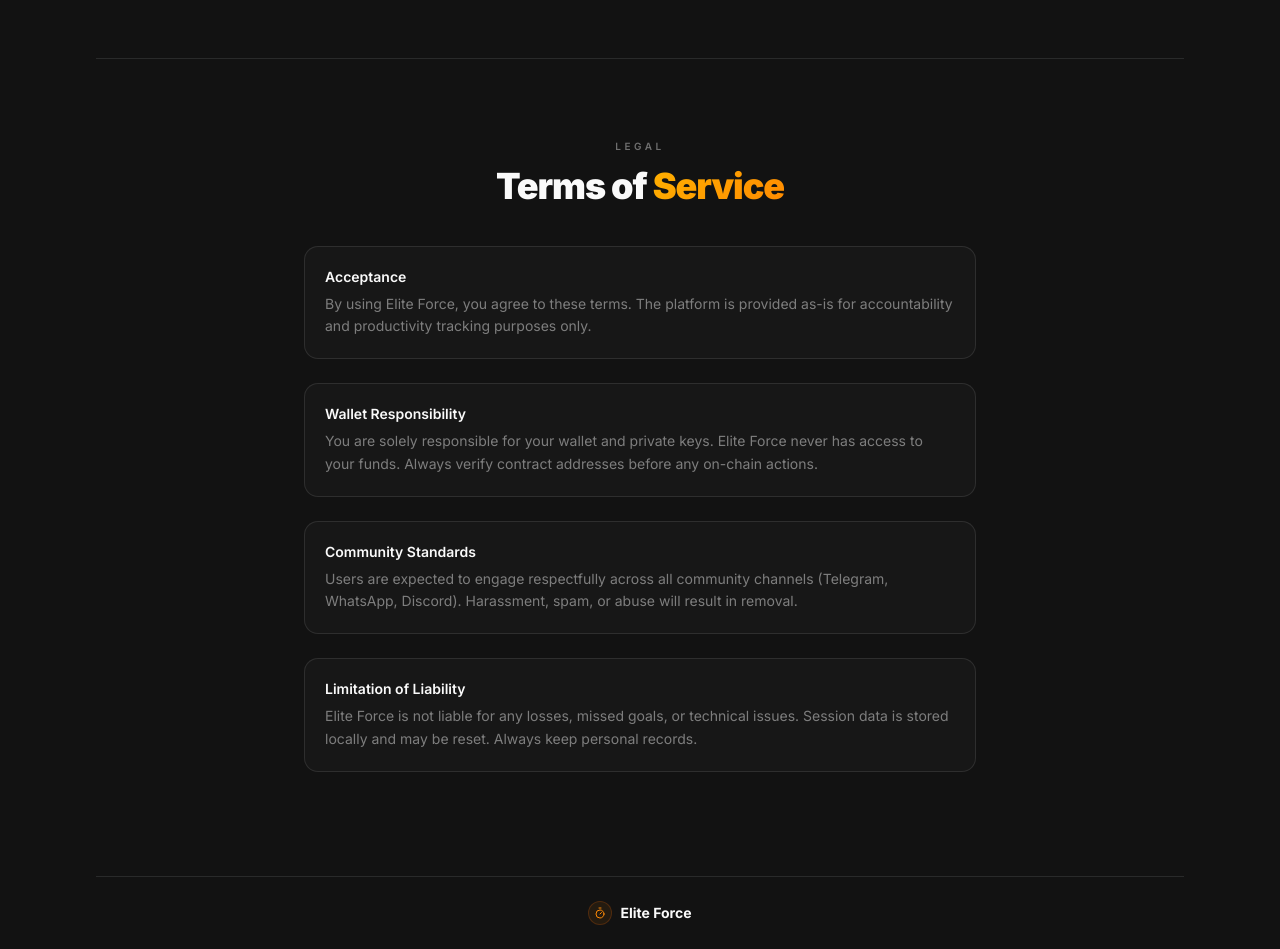
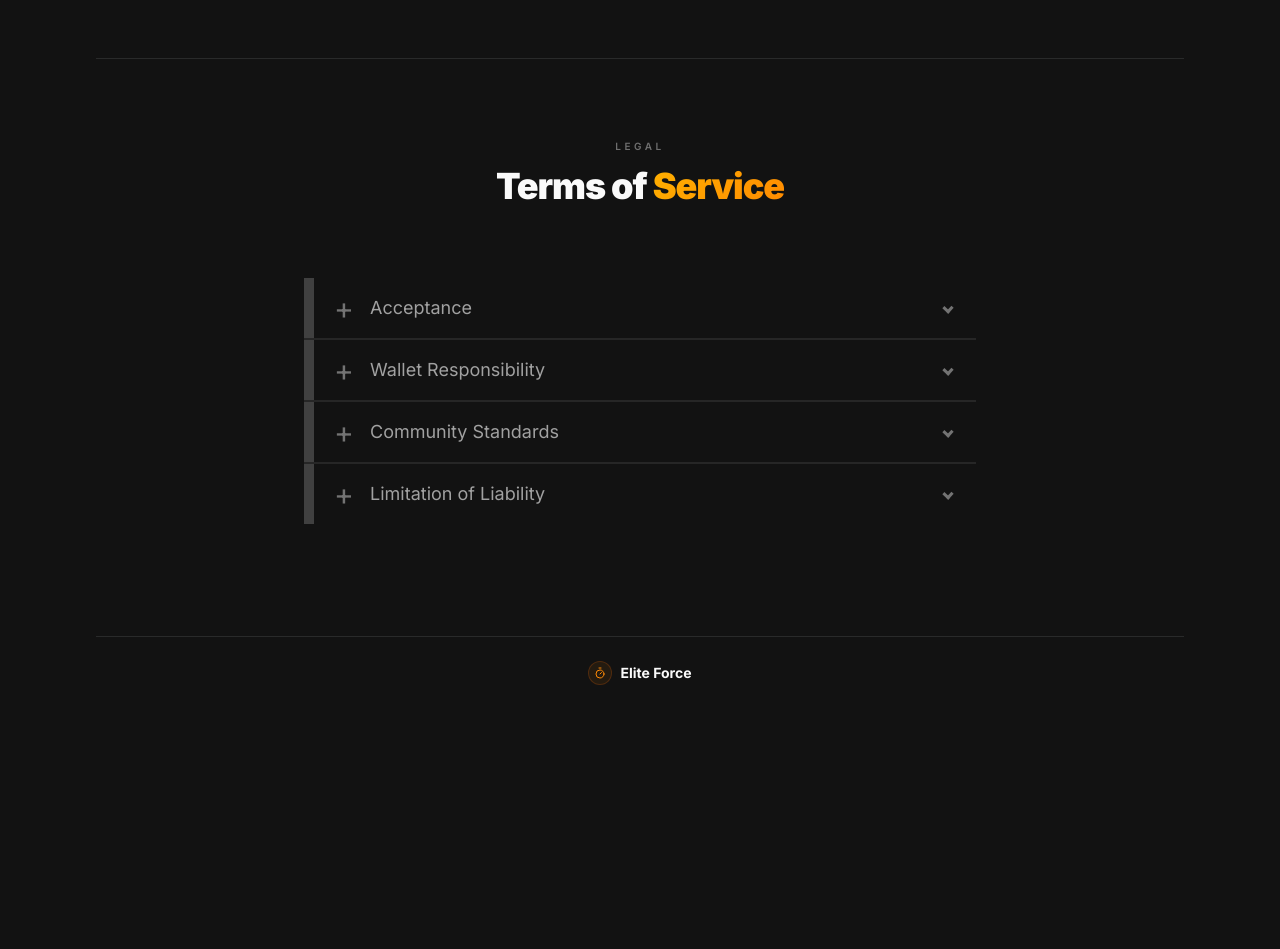
Before and after one commit to Souravsanyal1/timer-page, a Next.js app: page / in a window 1280 px wide. Shown: the part 3620-4569 px from the top of the page. After the commit the page ends 4329 px from the top, so only its background shows below. Built offline with nearby package versions, Linux system fonts and the light colour scheme.

Commit message:
feat: replace Terms of Service section items with FaqAccordion component

```diff
--- a/app/page.tsx
+++ b/app/page.tsx
@@ -1137,18 +1137,15 @@ export default function FocusTimerPage() {
                   Service
                 </span>
               </h2>
-              {[
-                { title: "Acceptance", body: "By using Elite Force, you agree to these terms. The platform is provided as-is for accountability and productivity tracking purposes only." },
-                { title: "Wallet Responsibility", body: "You are solely responsible for your wallet and private keys. Elite Force never has access to your funds. Always verify contract addresses before any on-chain actions." },
-                { title: "Community Standards", body: "Users are expected to engage respectfully across all community channels (Telegram, WhatsApp, Discord). Harassment, spam, or abuse will result in removal." },
-                { title: "Limitation of Liability", body: "Elite Force is not liable for any losses, missed goals, or technical issues. Session data is stored locally and may be reset. Always keep personal records." },
-              ].map((item, i) => (
-                <motion.div key={item.title} initial={{ opacity: 0, x: 16 }} whileInView={{ opacity: 1, x: 0 }} transition={{ duration: 0.5, delay: i * 0.08 }} viewport={{ once: true }}
-                  className="mb-6 p-5 rounded-xl border border-border" style={{ background: "var(--card, rgba(255,255,255,0.03))" }}>
-                  <h3 className="text-foreground font-semibold text-sm mb-1.5">{item.title}</h3>
-                  <p className="text-foreground/45 text-sm leading-relaxed">{item.body}</p>
-                </motion.div>
-              ))}
+              <FaqAccordion
+                title=""
+                items={[
+                  { question: "Acceptance", answer: "By using Elite Force, you agree to these terms. The platform is provided as-is for accountability and productivity tracking purposes only." },
+                  { question: "Wallet Responsibility", answer: "You are solely responsible for your wallet and private keys. Elite Force never has access to your funds. Always verify contract addresses before any on-chain actions." },
+                  { question: "Community Standards", answer: "Users are expected to engage respectfully across all community channels (Telegram, WhatsApp, Discord). Harassment, spam, or abuse will result in removal." },
+                  { question: "Limitation of Liability", answer: "Elite Force is not liable for any losses, missed goals, or technical issues. Session data is stored locally and may be reset. Always keep personal records." },
+                ]}
+              />
             </motion.div>
           </section>
 
```
